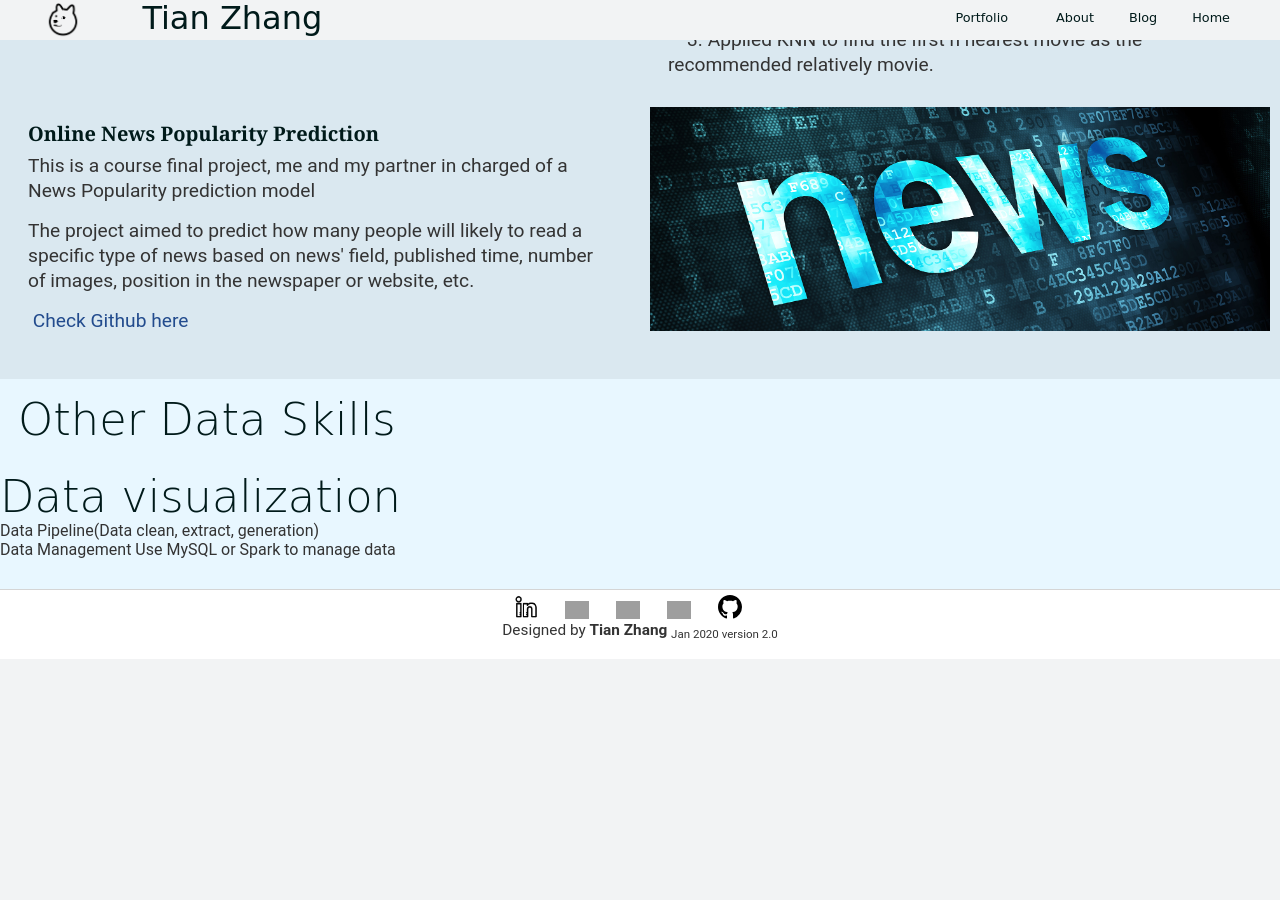
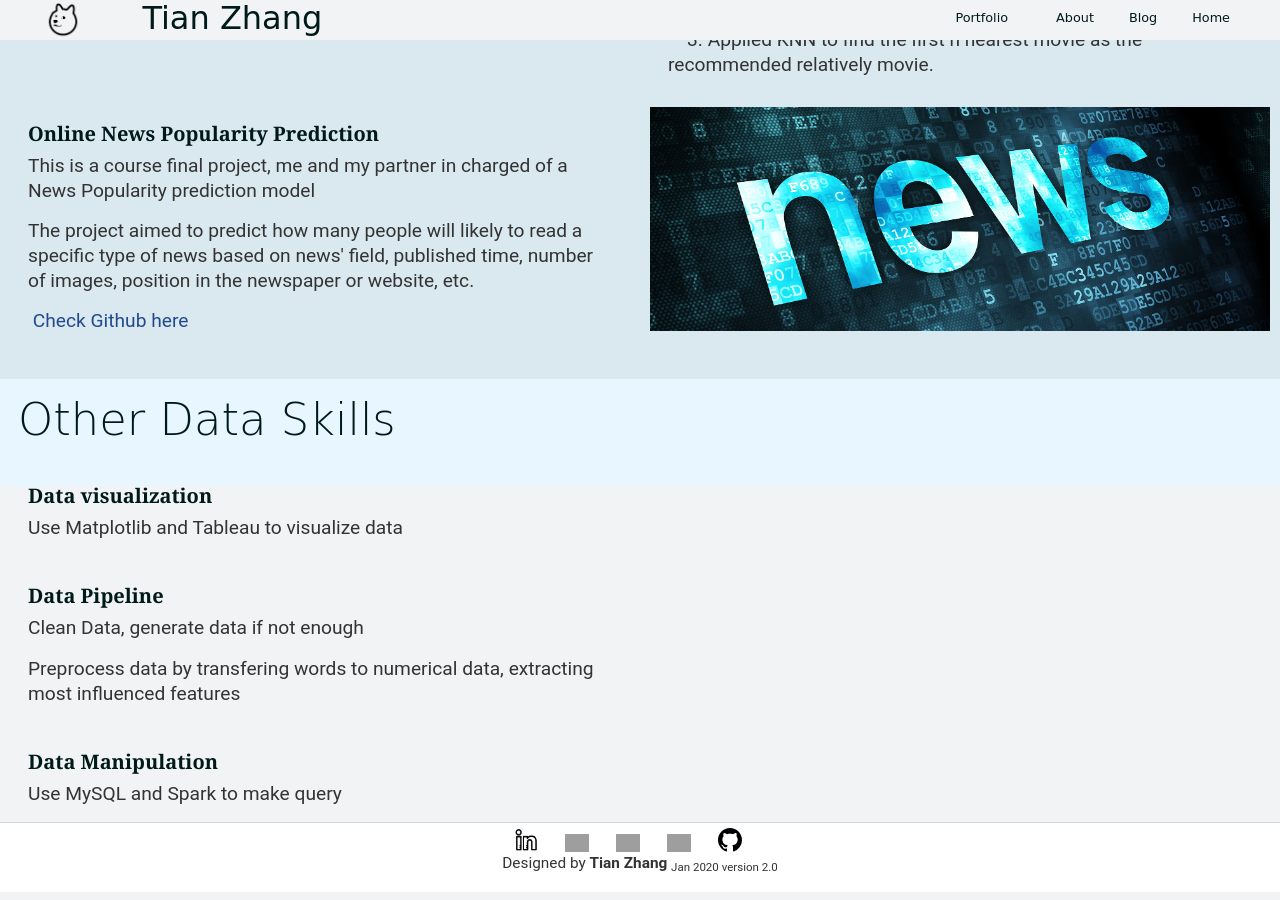
Before and after one commit to dukesky/dukesky.github.io, a Jekyll site: the page app/ml.html, which Jekyll copies as it is, in a window 1280 px wide and 900 px high, scrolled down 4623 px. Built offline with Jekyll 4.4.1, drawn with Linux system fonts in a browser that asks for light colours; nearby versions of some CDN libraries; library files that are not in the unit come from our copies; before the commit the page ends 5290 px from its top, so only the background shows below that; grey boxes are pictures that could not be loaded.

Commit message:
add small screen proformance

```diff
--- a/app/assets/styles/modules/_row.css
+++ b/app/assets/styles/modules/_row.css
@@ -43,7 +43,7 @@
 
 
     @mixin atMedium{
-        margin: 0 0;
+        margin:  5% 5%;
         float:left;
         width: 33%;
     }
--- a/app/ml.html
+++ b/app/ml.html
@@ -133,6 +133,7 @@
           </div>
         </div>
       </div>
+
     </div>
   </div>
 
@@ -181,7 +182,9 @@
 
   <div  id='Traditional ML' class='row'>
     <div class='row__background_gray'>
+
       <div class='row__title'> Traditional Supervised Learning</div>
+
       <div id='movie_prediction' class='wrapper_thin row--equal-height-at-medium '>
         <div class = 'row__medium-6'>
           <picture class='img__center'>
@@ -219,24 +222,44 @@
         </div>
 
       </div>
+
     </div>
   </div>
 
 
   <div  id='Other' class='row'>
     <div class='row__background_blue'>
+
       <div class='row__title'> Other Data Skills</div>
 
-      <div id='visual' class='large-hero__subtitle'>
-          Data visualization
+      <div id='visual' class='wrapper_thin'>
+        <div class='row__medium-6'>
+          <div class='generic-content-container wrapper'>
+            <h2 class='headline headline--no-t-margin'>Data visualization</h2>
+            <p> Use Matplotlib and Tableau to visualize data </p>
+          </div>
+        </div>
       </div>
-      <div id='visual' class='wrapper_thin row--equal-height-at-medium '>
-        Data Pipeline(Data clean, extract, generation)
-    </div>
-    <div id='visual' class='wrapper_thin row--equal-height-at-medium '>
-      Data Management
-      Use MySQL or Spark to manage data
-    </div>
+
+      <div id='pipeine' class='wrapper_thin'>
+        <div class='row__medium-6'>
+          <div class='generic-content-container wrapper'>
+            <h2 class='headline headline--no-t-margin'>Data Pipeline</h2>
+            <p> Clean Data, generate data if not enough</p>
+            <p>Preprocess data by transfering words to numerical data, extracting most influenced features </p>
+          </div>
+        </div>
+      </div>
+
+      <div id='manipulate' class='wrapper_thin'>
+        <div class='row__medium-6'>
+          <div class='generic-content-container wrapper'>
+            <h2 class='headline headline--no-t-margin'>Data Manipulation</h2>
+            <p> Use MySQL and Spark to make query</p>
+          </div>
+        </div>
+      </div>
+
     </div>
   </div>
 
@@ -272,7 +295,7 @@
 
         </div>
           <div style="width: 740px; pointer-events: none;" id="comp-iv0ykw0w">
-            <p class="font_8" style="line-height:1.5em; text-align:center;">Designed by <strong>Tian Zhang</strong>  <sub>Jan 2020 version 2.0</sub></p></div></div></div></div></div>
+            <p class="font_8" style="line-height:1.5em; text-align:center;">Designed by <strong>Tian Zhang</strong>  <sub>Jan 2020 version 2.0</sub></p></div>
   </footer>
 
   <script src='bundled.js'> </script>
```
Also changed, not shown: app/assets/scripts/App.js (+6 -2 lines), app/assets/scripts/MobileMenu.js (added, +19 -0 lines), app/ee.html (+8 -9 lines), app/bundled.js.
